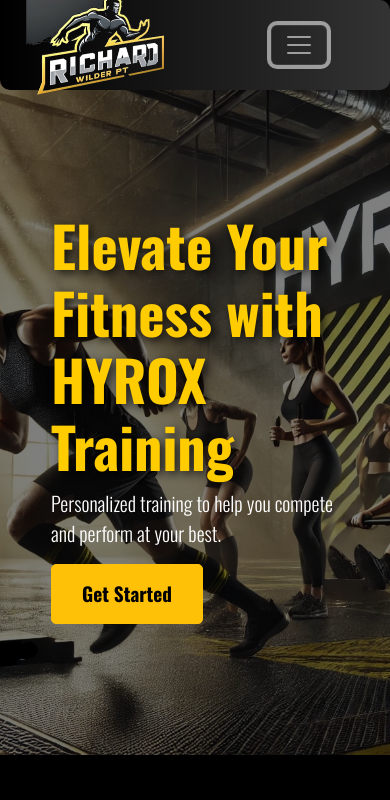
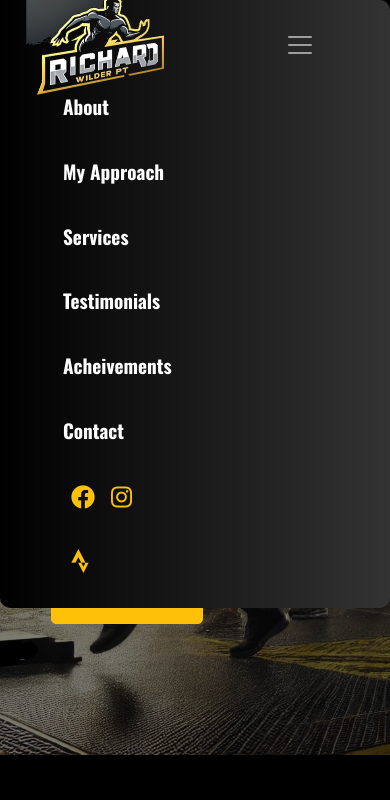
Before and after one commit to fergusleen/fergusleen.github.io, a plain HTML site: page richardwilderpt/index.html in a window 390 px wide. Both pictures are taken after a click on the button 299 px from the left and 45 px from the top of the page. Shown: the top 800 px of the page. Drawn offline with nearby package versions, Linux system fonts and the light colour scheme; a script that the page names is missing.

Commit message:
bootstrap js

```diff
--- a/richardwilderpt/index.html
+++ b/richardwilderpt/index.html
@@ -132,5 +132,7 @@
     <!-- Instagram Embed Script DEIR9aHNzaq
             -->
     <script async src="https://www.instagram.com/embed.js"></script>
+    <script src="https://cdn.jsdelivr.net/npm/bootstrap@5.3.0/dist/js/bootstrap.bundle.min.js"></script>
+
 </body>
 </html>
--- a/richardwilderpt/styles.css
+++ b/richardwilderpt/styles.css
@@ -265,3 +265,17 @@ button:hover {
         max-width: 100%;
     }
 }
+
+
+.navbar-collapse {
+    transition: height 0.3s ease-in-out;
+}
+
+.navbar-toggler {
+    border: none; /* Optional: removes the border on the button */
+}
+
+.navbar-toggler:focus {
+    outline: none;
+    box-shadow: none;
+}
```
Also changed, not shown: 1 other file.
